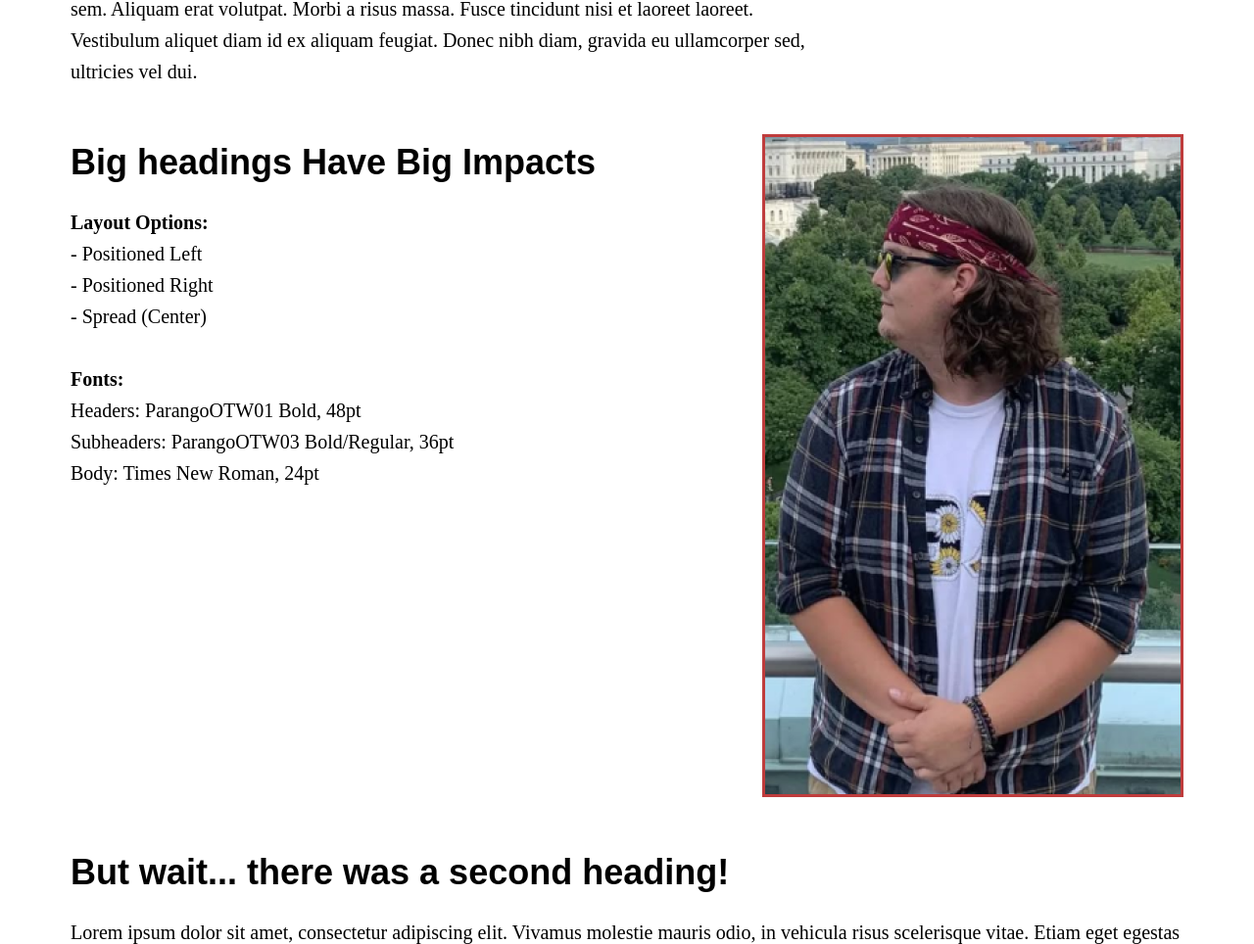
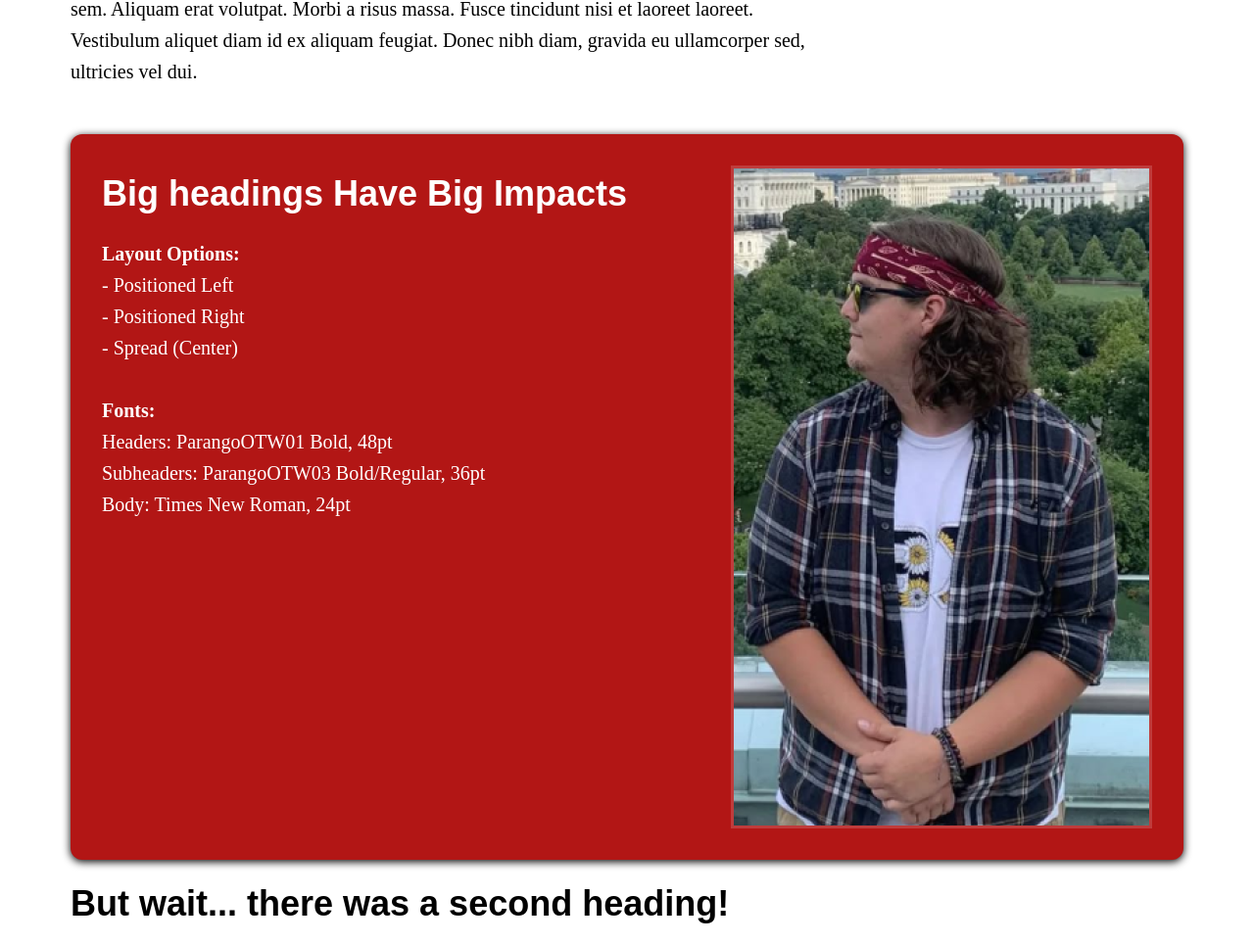
Before and after one commit to Berei-Dev/ThetaChiZetaKappaWebsite, a plain HTML site: page Blogs/Blog_TEMPLATE.html in a window 1280 px wide. Shown: the part 669-1633 px from the top of the page at 98% size. Drawn offline with Linux system fonts and the light colour scheme; a web font is replaced by a local one.

Commit message:
New rsvp logo and red-sections on blogs

```diff
--- a/Blogs/Blog_TEMPLATE.html
+++ b/Blogs/Blog_TEMPLATE.html
@@ -146,6 +146,16 @@
       margin-bottom: 3rem;
     }
 
+    .red-section {
+      background-color: #b21615; /* Light red background */
+    border-radius: 12px; /* Rounded edges */
+    padding: 2rem; /* Internal spacing */
+    box-shadow: 0 2px 8px rgb(0, 0, 0); /* Subtle shadow for depth */
+    margin: 1rem 0; /* External spacing */
+    color: white
+
+    }
+
     .flex-row {
       display: flex;
       align-items: flex-start;
@@ -289,7 +299,7 @@
       </div>
     </div>
 
-    <div class="section flex-row">
+    <div class="section flex-row red-section">
       <div class="text-block">
         <h2>Big headings Have Big Impacts</h2>
         <strong>Layout Options:</strong><br>
@@ -317,7 +327,7 @@
       </div>
     </div>
 
-    <div class="section flex-row">
+    <div class="section flex-row red-section">
       <img src="../img/screenshot-2025-01-29-1609050.png" alt="Layout Example">
       <div class="text-block">
         <h2>One more header please!</h2>
```
Also changed, not shown: Rsvp.html (+16 -6 lines), img/60th_Logo_Real_1.png (added), img/60th_Logo_Real_2.png (added).
